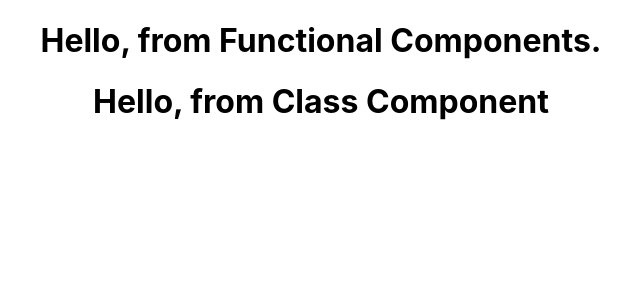
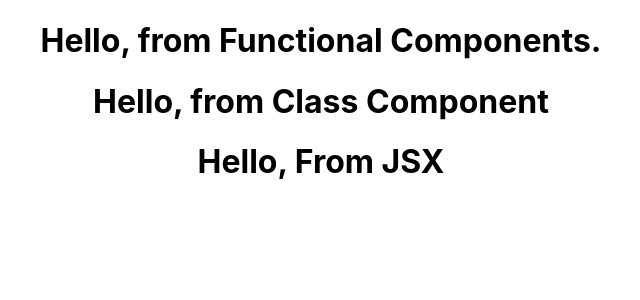
Before and after one commit to Prodip2416/react-exercise, a React (Create React App) app in the folder hello-react/: page / in a window 1280 px wide. Shown: the top 300 px of the page, without its empty margins (319-959 px from the left). Built offline with nearby package versions, Linux system fonts and the light colour scheme.

Commit message:
JSX in react

```diff
--- a/hello-react/src/App.js
+++ b/hello-react/src/App.js
@@ -7,6 +7,7 @@ import Hello from './components/Hello';
 // import FunctionalComponents from './components/FunctionalComponents';
 import {FunctionalComponents} from './components/FunctionalComponents';
 import ClassComponents from './components/ClassComponents';
+import JSX from './components/JSX';
 
 function App() {
   return (
@@ -16,6 +17,7 @@ function App() {
       {/* <Hello/> */}
       <FunctionalComponents/>
       <ClassComponents/>
+      <JSX/>
     </div>
   );
 }
--- /dev/null
+++ b/hello-react/src/components/JSX.js
@@ -0,0 +1,21 @@
+import React from 'react';
+
+// JSX Code
+const JSX = () => {
+    return (
+        <div>
+            <h1>Hello, From JSX</h1>
+        </div>
+    )
+}
+
+// WithOut JSX
+// const JSX = () => {
+//     return React.createElement(
+//         'div',
+//          null,
+//           React.createElement('h1', null, 'Without JSX')
+//     )
+// }
+
+export default JSX;
```
